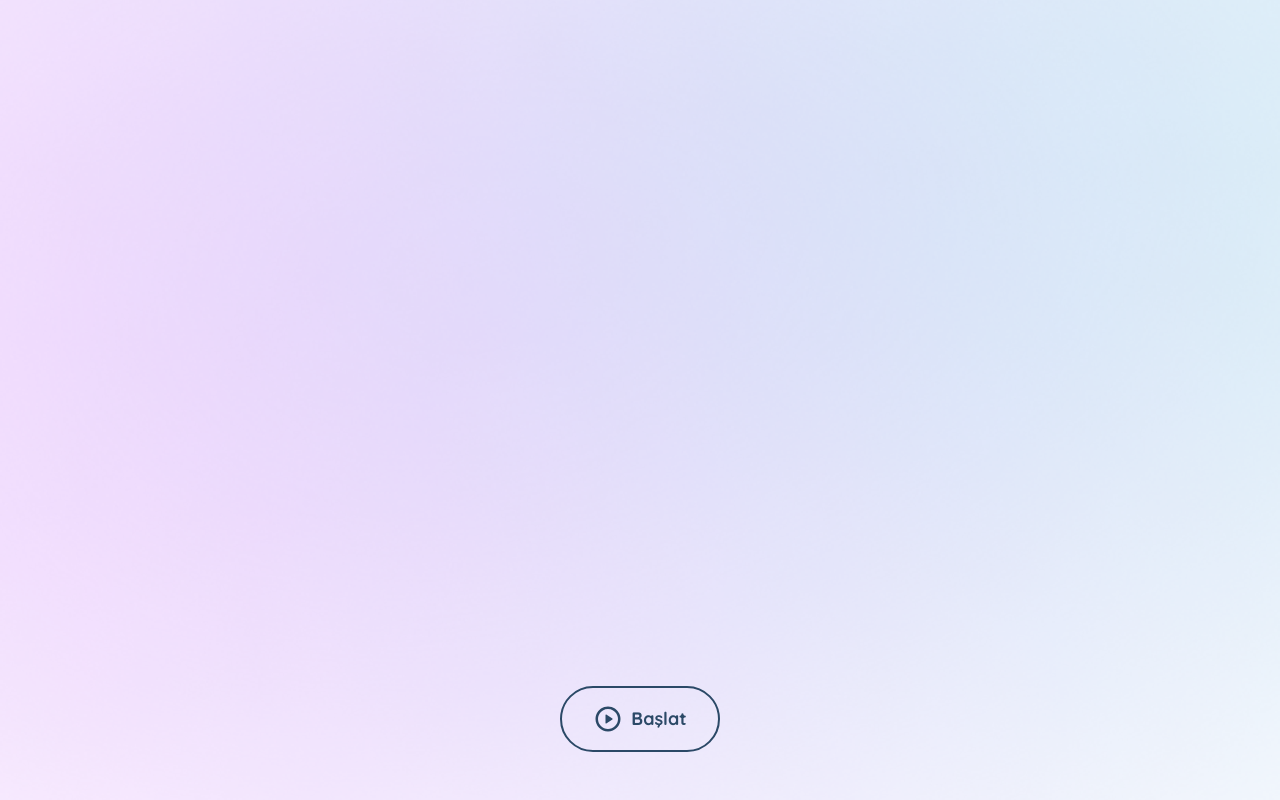
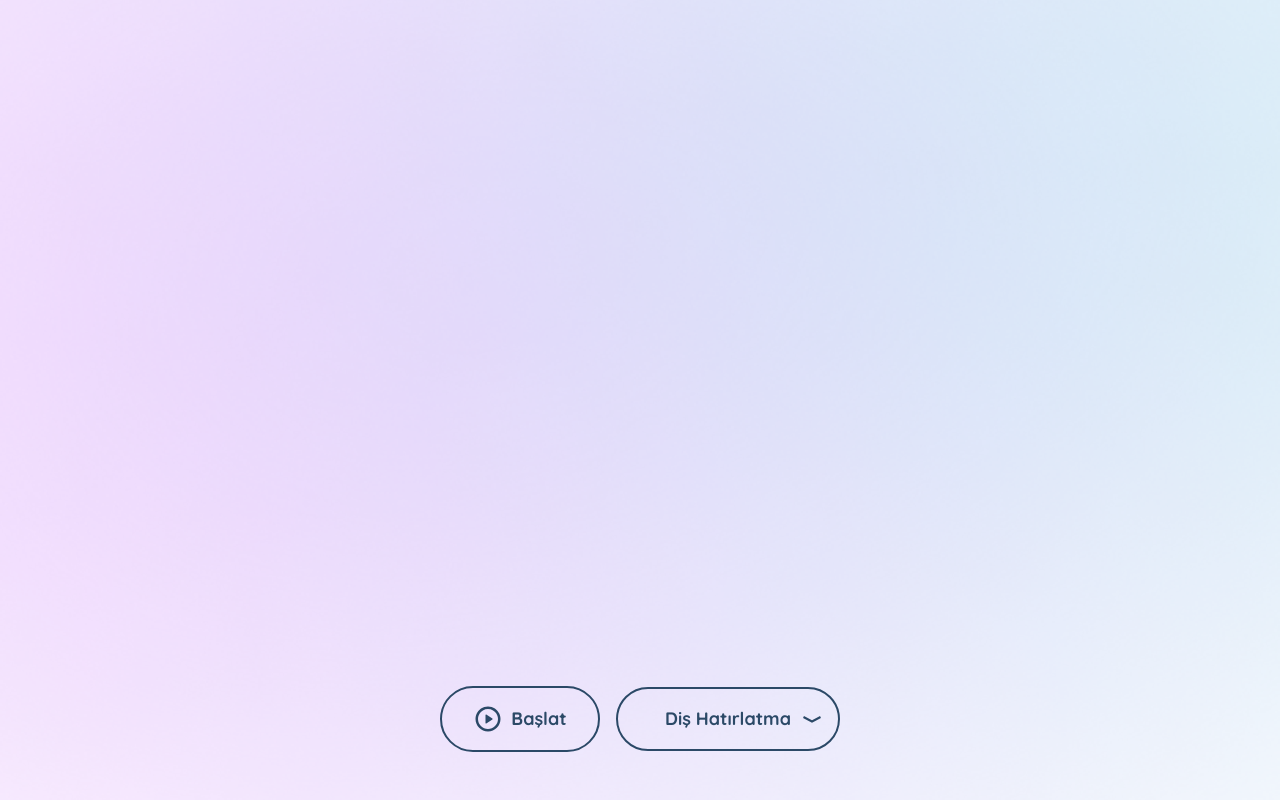
Before and after one commit to mberkayarsln/voyavox, a Next.js app: page / in a window 1280 px wide. Shown: the part 812-1612 px from the top of the page. Built offline with nearby package versions, Linux system fonts and the light colour scheme.

Commit message:
switch on demo

```diff
--- a/components/Buttons.tsx
+++ b/components/Buttons.tsx
@@ -11,7 +11,7 @@ const Buttons = () => {
     const { language } = useLanguageStore();
 
     return (
-        <div className="flex flex-col sm:flex-row items-center gap-4 sm:justify-between w-full max-w-[800px]">
+        <div className="flex flex-col sm:flex-row items-center gap-4 sm:justify-between w-full max-w-[800px] px-6 md:px-0">
             <Link href="#demo" onClick={() => { handleDemoStart(setIsPlaying); setSource("/voice1.mp3"); }} className={`w-[300px] sm:w-auto px-5 md:px-12 py-3 md:py-4 whitespace-nowrap rounded-[40px] border-2 border-${isPlaying ? "white" : "navy"} flex flex-row-reverse justify-center gap-4 sm:gap-0 sm:flex-col items-center`}>
                 <div className={`text-${isPlaying ? "white" : "navy"} font-bold text-lg sm:text-xl lg:text-2xl text-center`}>
                     {language === "tr" ? "Diş Hatırlatma Tanıtımı" : "Dental Reminder Demo"}
--- a/components/Demo/AudioVisualizer.tsx
+++ b/components/Demo/AudioVisualizer.tsx
@@ -127,7 +127,7 @@ export default function AudioVisualizer() {
         height={canvasSize.height}
         className="w-screen h-[300px] px-12"
       />
-      <audio ref={audioRef} src={source} />
+      <audio ref={audioRef} src={source ? source : "/voice1.mp3"} />
       <DemoTranscript audioRef={audioRef}/>
     </div>
   );
--- a/components/Demo/DemoTranscript.tsx
+++ b/components/Demo/DemoTranscript.tsx
@@ -3,12 +3,12 @@ import useIsPlayingStore from "@/src/store/useIsPlayingStore";
 import useLanguageStore from "@/src/store/useLanguageStore";
 import { handleDemoStart, handleDemoStop, transcripts } from "@/src/utils/demo";
 import { useEffect, useState } from "react";
-import { RiPlayCircleLine, RiStopCircleLine } from "react-icons/ri";
+import { RiArrowDownWideLine, RiPlayCircleLine, RiStopCircleLine } from "react-icons/ri";
 
 export default function DemoTranscript({ audioRef }: { audioRef: React.RefObject<HTMLAudioElement> }) {
     const [currentIndex, setCurrentIndex] = useState<number>(-1);
 
-    const { isPlaying, setIsPlaying, source } = useIsPlayingStore();
+    const { isPlaying, setIsPlaying, source, setSource } = useIsPlayingStore();
     const { language } = useLanguageStore();
 
     const [transcript, setTranscript] = useState<{ text: string; start: number }[]>([]);
@@ -58,12 +58,23 @@ export default function DemoTranscript({ audioRef }: { audioRef: React.RefObject
                     </p>
                 );
             })}
-            {!isPlaying ? <div className="cursor-pointer flex items-center justify-center gap-2 text-navy border-2 font-bold border-navy w-40 text-center px-6 py-4 rounded-full text-lg mt-4" onClick={() => handleDemoStart(setIsPlaying)}>
-                <RiPlayCircleLine className="text-3xl" /> {language === "tr" ? "Başlat" : "Start"}
-            </div> :
-                <div className="cursor-pointer flex items-center justify-center gap-2 text-white w-40 text-center font-bold px-6 py-4 rounded-full text-lg bg-[linear-gradient(to_right,_rgba(43,73,103,0.3),_rgba(233,188,253,0.3))] mt-4" onClick={() => handleDemoStop(setIsPlaying)}>
-                    <RiStopCircleLine className="text-3xl" /> {language === "tr" ? "Durdur" : "Stop"}
-                </div>}
+            <div className="flex items-center justify-center gap-4">
+                {!isPlaying ? <div className="cursor-pointer flex items-center justify-center gap-2 text-navy border-2 font-bold border-navy w-auto sm:w-40 text-center px-6 py-4 rounded-full text-lg mt-4" onClick={() => handleDemoStart(setIsPlaying)}>
+                    <RiPlayCircleLine className="text-3xl" /> <span className="hidden sm:inline">{language === "tr" ? "Başlat" : "Start"}</span>
+                </div> :
+                    <div className="cursor-pointer flex items-center justify-center gap-2 text-white w-auto sm:w-40 text-center font-bold px-6 py-4 rounded-full text-lg bg-[linear-gradient(to_right,_rgba(43,73,103,0.3),_rgba(233,188,253,0.3))] mt-4" onClick={() => handleDemoStop(setIsPlaying)}>
+                        <RiStopCircleLine className="text-3xl" /> <span className="hidden sm:inline">{language === "tr" ? "Durdur" : "Stop"}</span>
+                    </div>}
+                <div className="relative mt-4">
+                    <select className={`appearance-none cursor-pointer bg-${isPlaying ? "white" : "transparent"} flex items-center justify-center gap-2 text-${isPlaying ? "navy" : "navy"} ${isPlaying ? "border-none" : "border-2"} font-bold border-navy w-56 text-center px-6 py-4 rounded-full text-lg`} onChange={(e) => setSource(e.target.value)} value={source} disabled={isPlaying}>
+                        <option value="/voice1.mp3">{language === "tr" ? "Diş Hatırlatma" : "Dental Reminder"}</option>
+                        <option value="/voice2.mp3">{language === "tr" ? "Randevu Alma" : "Appt. Reminder"}</option>
+                    </select>
+                    <div className={`${isPlaying ? "hidden" : "block"} absolute right-4 top-1/2 -translate-y-1/2  pointer-events-none`}>
+                        <RiArrowDownWideLine className="text-2xl text-navy" />
+                    </div>
+                </div>
+            </div>
         </div>
     );
 }
```
